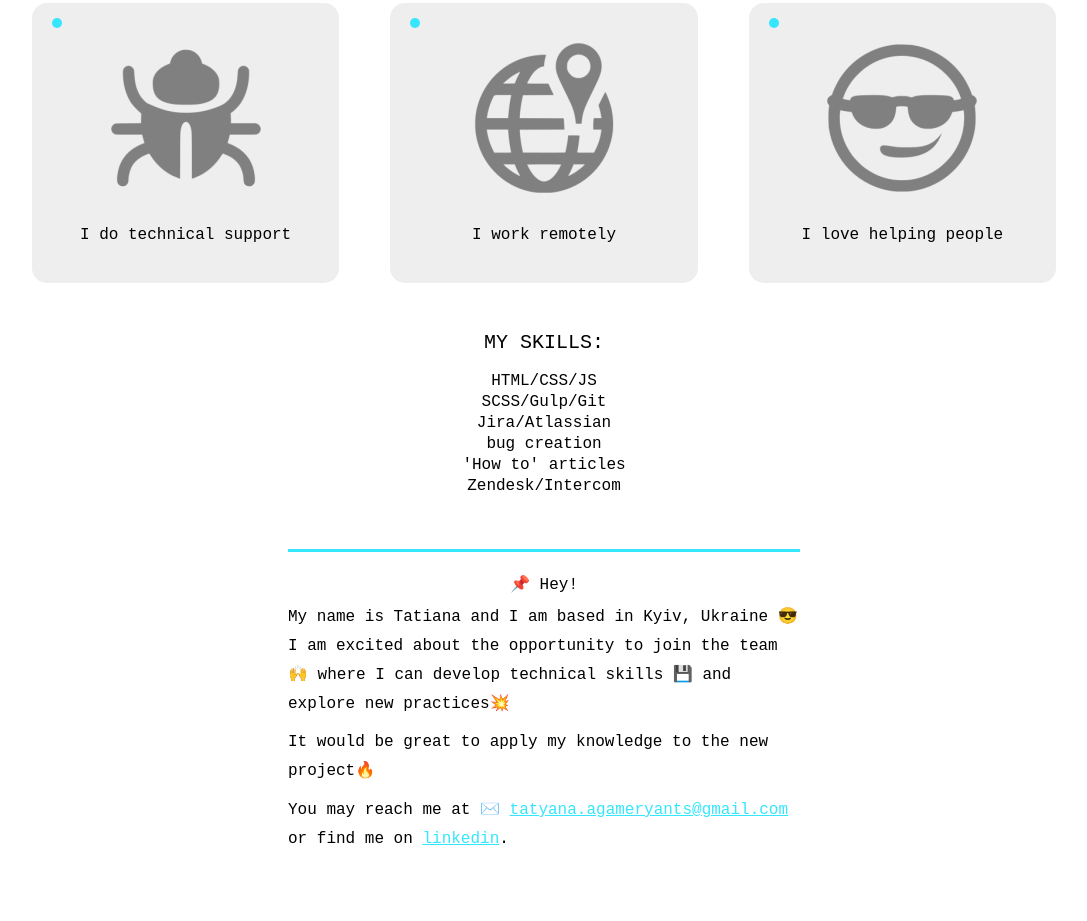
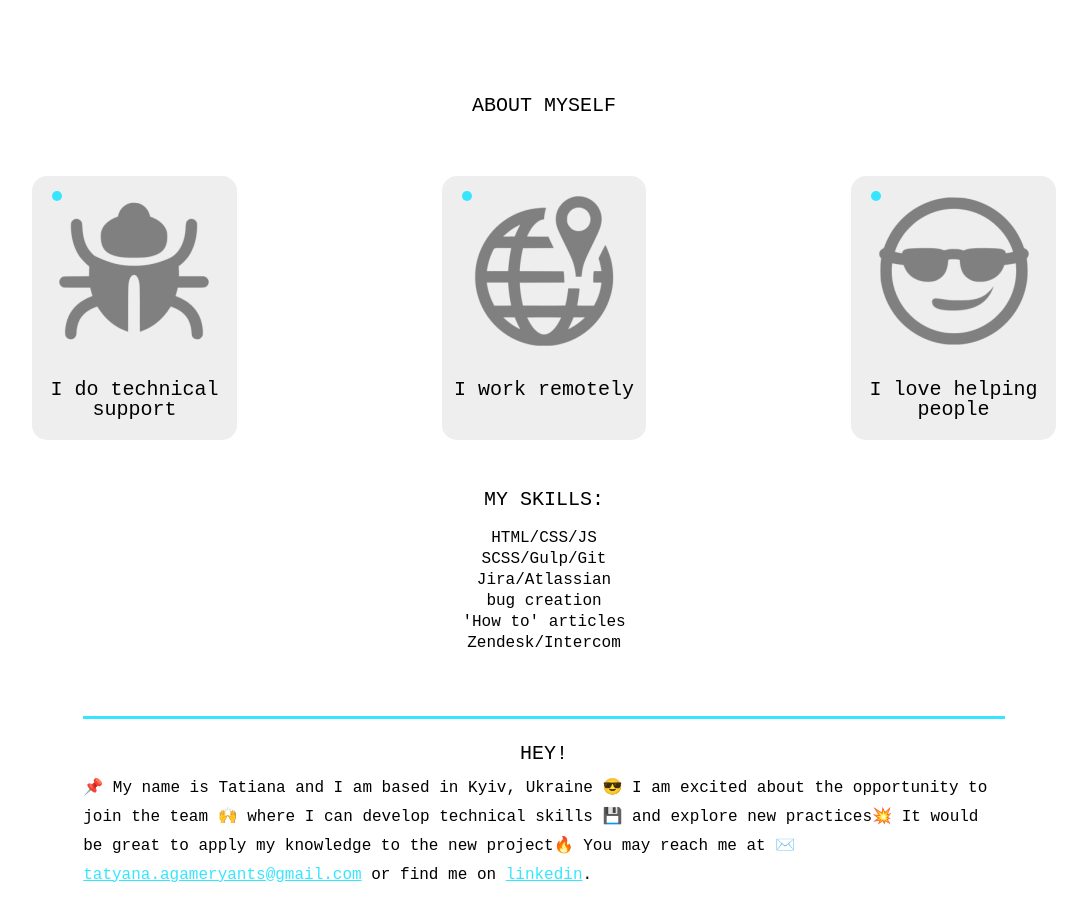
Before and after one commit to Tatiana2611/my-web-page, a plain HTML site: page index.html in a window 1280 px wide. Shown: the part 1045-1966 px from the top of the page, without its empty margins (96-1183 px from the left). Before the commit the page ends 1929 px from the top, so only its background shows below. Drawn offline with Linux system fonts and the light colour scheme; a web font is replaced by a local one.

Commit message:
third commit-some changes

```diff
--- a/css/style.css
+++ b/css/style.css
@@ -51,14 +51,24 @@ textPath {
 }
 
 textPath:nth-child(1) {
-    font-size: 15px;
+    font-size: 20px;
   }
   textPath:nth-child(2) {
-    font-size: 20px;
+    font-size: 40px;
   }
   textPath:nth-child(3) {
-    font-size: 25px;
+    font-size: 60px;
   }
+
+svg {
+    margin-top: -150px;
+    width: 100%;
+    height: 100%;
+}
+
+h1 {
+    margin-top: 40px;
+}
 
 .features h2 {
     text-transform: uppercase;
@@ -80,15 +90,17 @@ textPath:nth-child(1) {
 .features__list {
     position: relative;
     background: #eeeeee;
-    min-width: 30%;
+    width: 20%;
     border-radius: 15px;
-    padding: 40px;
+    padding-bottom: 20px;
+    padding-top: 20px;
     text-align: center;
     color: #000000;
 }
 
 .features__list p {
     padding-top: 30px;
+    font-size: 20px;
 }
 
 .features__list::before {
@@ -103,9 +115,9 @@ textPath:nth-child(1) {
 }
 
 .skills {
-    width: 50%;
+    width: 90%;
     margin: auto;
-    padding-bottom: 50px;
+    padding-bottom: 60px;
     border-bottom: #35E6FE solid 3px;
 }
 
@@ -126,13 +138,21 @@ textPath:nth-child(1) {
 
 .about-text {
     display: flex;
-    width: 50%;
+    width: 90%;
     margin: auto;
     align-items: center;
     flex-direction: column;
     gap: 10px;
     padding-top: 25px;
-    padding-bottom: 30px;
+    margin-bottom: 120px;
+}
+
+.about-text h2 {
+    text-transform: uppercase;
+    font-size: 20px;
+    text-align: center;
+    color: #000000;
+    font-weight: 400;
 }
 
 .about-text p {
--- a/index.html
+++ b/index.html
@@ -30,12 +30,10 @@
             </nav>
         </header>
         <div class="heading">
-
-
-            <svg viewBox="0 0 993 329" fill="none">
-                    <path id="wave-text-0" d="M-48 279C23.5598 205.889 266.256 72.576 664.563 124.213C1062.87 175.851 1292.15 123.587 1357 91"  />
-                    <path id="wave-text-1" d="M-149 51C-112.833 18.6667 40 -30.8 362 30C764.5 106 918 122 1335.5 13.5" />
-                    <path id="wave-text-2" d="M-191 63.8193C-81.3333 46.3193 255.3 43.0193 724.5 169.819C1193.7 296.619 1437.33 319.319 1500.5 314.819" />
+            <svg viewBox="0 0 1152 700" fill="none">
+                <path id="wave-text-0" d="M-13 616C47.3547 451.889 252.049 152.644 587.987 268.553C923.926 384.463 1117.3 267.147 1172 194" />
+                <path id="wave-text-1" d="M0 419.258C28.5533 259.977 149.214 16.2927 403.43 315.807C721.2 690.201 842.387 769.02 1172 234.525" />
+                <path id="wave-text-2" d="M-17 345.129C70.9149 325.03 340.779 321.24 716.915 466.87C1093.05 612.499 1288.36 638.57 1339 633.402" />
                     <text>
                         <textPath startOffset="200" href="#wave-text-0">html css js gulp scss git sql wordpress linux devtools jira atlassian tickets</textPath>
                         <textPath href="#wave-text-1">technical support</textPath>
@@ -43,8 +41,6 @@
                     </text>
             </svg>
             <h1>Tatiana Agameriants | Technical Support Around the World</h1>
-
-
         </div>
         <section class="features">
             <h2 id="t1">About myself</h2>
@@ -75,14 +71,14 @@
             </ul>
         </div>
         <div class="about-text">
-            <h3>📌 Hey!</h3>
-            <p>My name is Tatiana and I am based in Kyiv, Ukraine 😎
+            <h2> Hey!</h2>
+            <p>📌 My name is Tatiana and I am based in Kyiv, Ukraine 😎
             I am excited about the opportunity to join the team 🙌
-            where I can develop technical skills 💾  and explore new practices💥 </p>
-            <p>It would be great to apply my knowledge to the new project🔥</p>
-            <p class="text-with-padding">You may reach me at ✉️
+            where I can develop technical skills 💾  and explore new practices💥
+            It would be great to apply my knowledge to the new project🔥
+            You may reach me at ✉️
                 <a id="t3" href="mailto:tatyana.agameryants@gmail.com" class="inline">tatyana.agameryants@gmail.com</a>
-                or find me on <a href="https://www.linkedin.com/in/tatiana-agameriants-1752a783/" target="_blank" class="inline">linkedin</a>.
+                or find me on <a href="https://www.linkedin.com/in/tatiana-agameriants-1752a783/" target="_blank" class="inline">linkedin</a>.</p>
             </p>
         </div>
    </div>
```
Also changed, not shown: images/waves3.svg (added).
